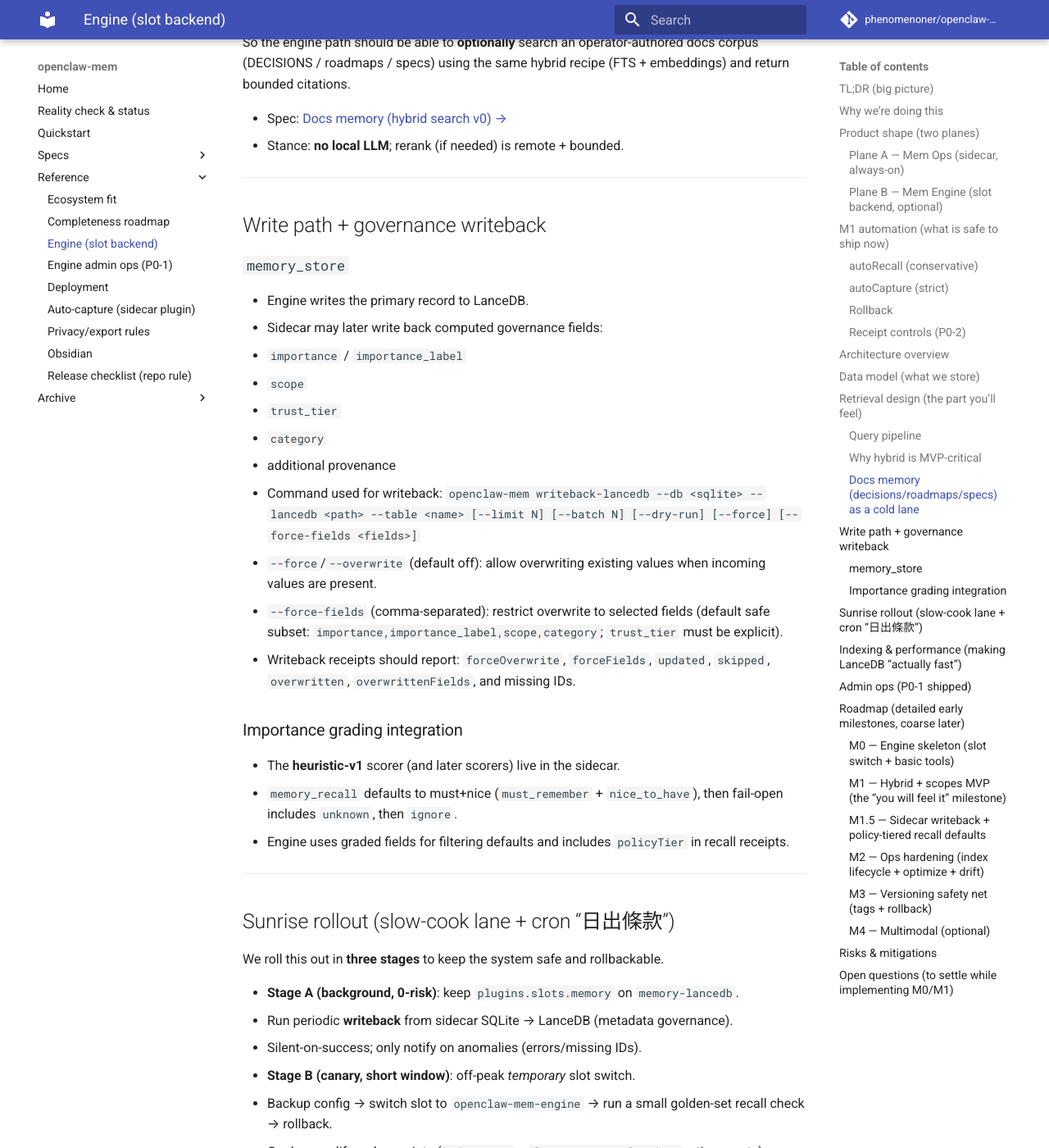
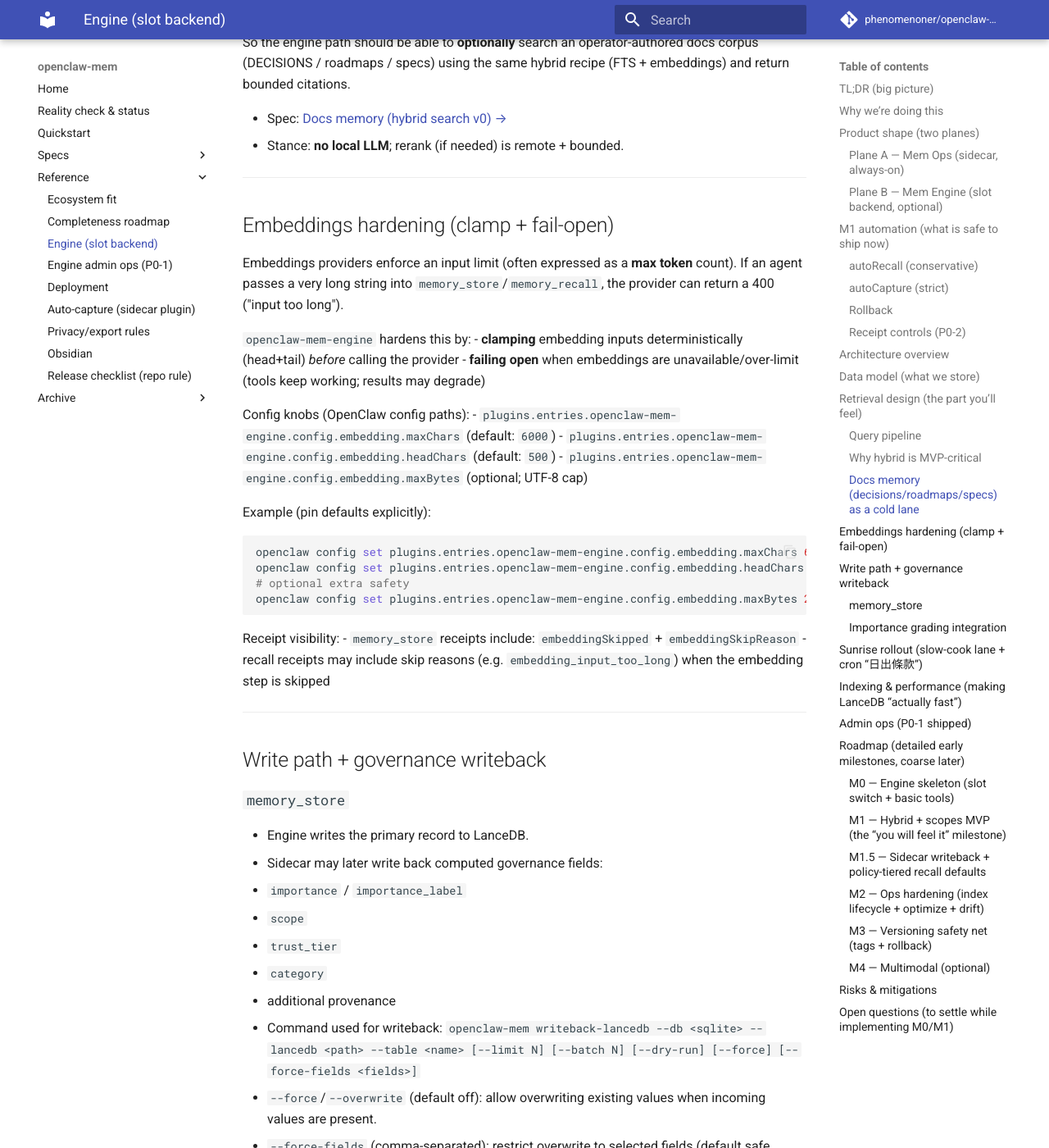
Before and after one commit to phenomenoner/openclaw-mem, an MkDocs documentation site: the page built from docs/mem-engine.md, in a window 1280 px wide and 1400 px high, scrolled down 5901 px. Shown: the whole window at 82% size. Built offline with MkDocs 1.6.1 and Material for MkDocs 9.7.7, drawn with Linux system fonts in a browser that asks for light colours; comment, search, counter and statistics services are not loaded.

Commit message:
docs(mem-engine): document embedding clamp + config paths

````diff
--- a/docs/mem-engine.md
+++ b/docs/mem-engine.md
@@ -224,6 +224,34 @@
 
 ---
 
+## Embeddings hardening (clamp + fail-open)
+
+Embeddings providers enforce an input limit (often expressed as a **max token** count).
+If an agent passes a very long string into `memory_store`/`memory_recall`, the provider can return a 400 ("input too long").
+
+`openclaw-mem-engine` hardens this by:
+- **clamping** embedding inputs deterministically (head+tail) *before* calling the provider
+- **failing open** when embeddings are unavailable/over-limit (tools keep working; results may degrade)
+
+Config knobs (OpenClaw config paths):
+- `plugins.entries.openclaw-mem-engine.config.embedding.maxChars` (default: `6000`)
+- `plugins.entries.openclaw-mem-engine.config.embedding.headChars` (default: `500`)
+- `plugins.entries.openclaw-mem-engine.config.embedding.maxBytes` (optional; UTF-8 cap)
+
+Example (pin defaults explicitly):
+```bash
+openclaw config set plugins.entries.openclaw-mem-engine.config.embedding.maxChars 6000
+openclaw config set plugins.entries.openclaw-mem-engine.config.embedding.headChars 500
+# optional extra safety
+openclaw config set plugins.entries.openclaw-mem-engine.config.embedding.maxBytes 24000
+```
+
+Receipt visibility:
+- `memory_store` receipts include: `embeddingSkipped` + `embeddingSkipReason`
+- recall receipts may include skip reasons (e.g. `embedding_input_too_long`) when the embedding step is skipped
+
+---
+
 ## Write path + governance writeback
 
 ### `memory_store`
````
